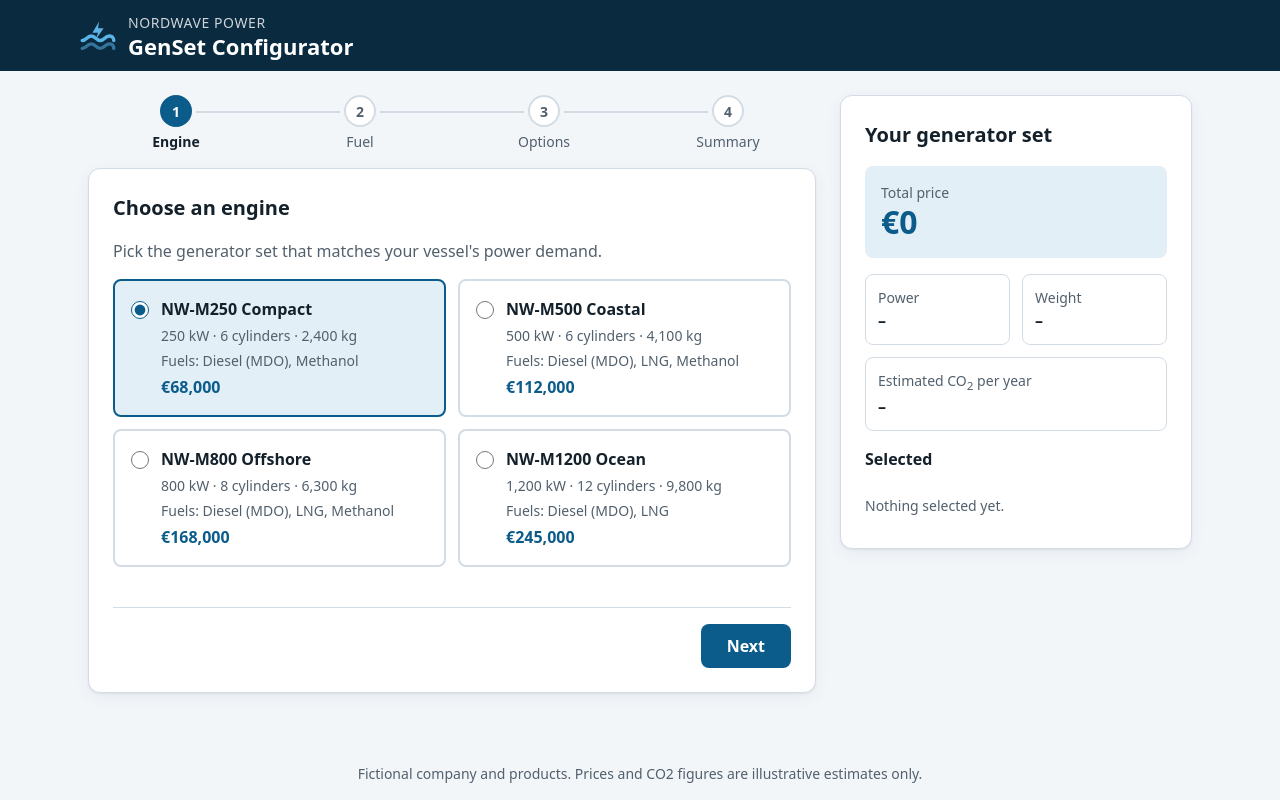
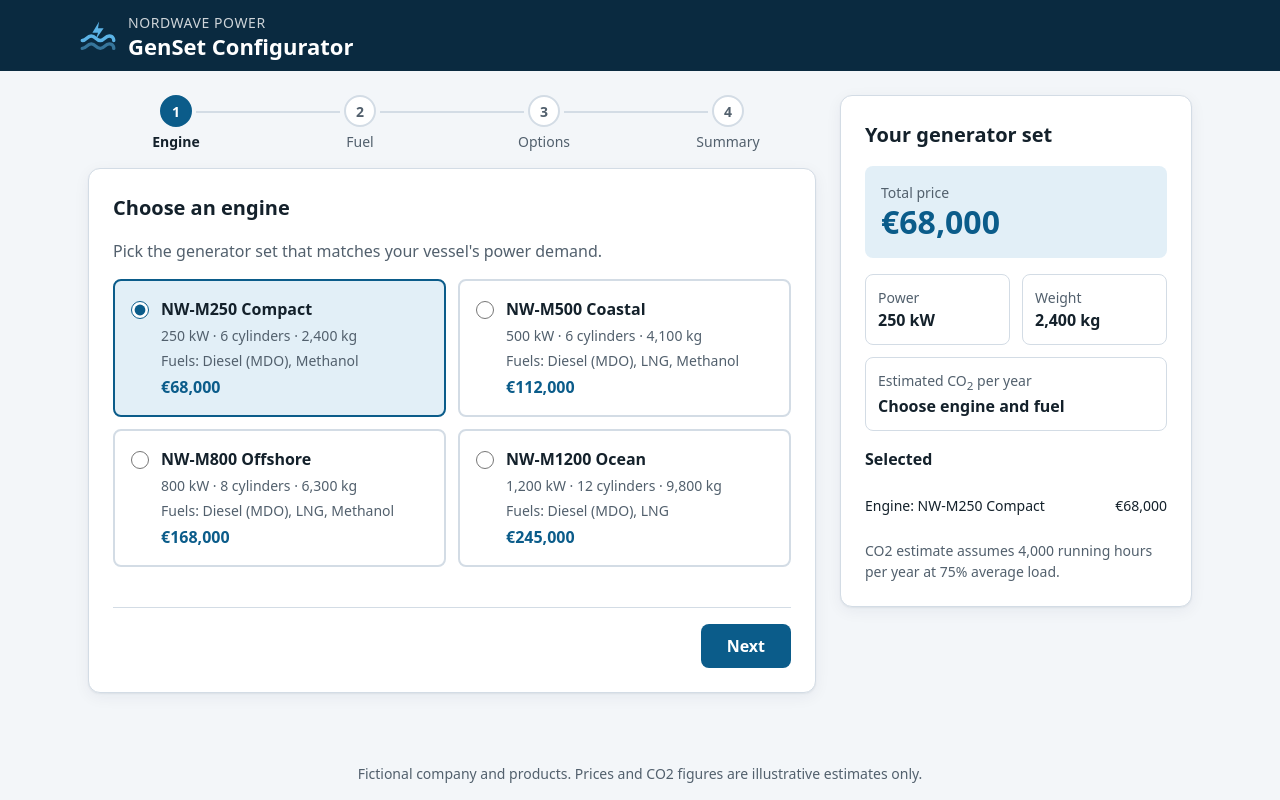
Before and after one commit to ahsan-babar-khan/genset-configurator, a plain HTML site: page index.html in a window 1280 px wide. Both pictures are taken after a click on the label 279 px from the left and 348 px from the top of the page. Drawn offline with Linux system fonts and the light colour scheme.

Commit message:
feat: add live summary panel and pricing
- pricing.js: pure functions for price, weight (with percentage
  modifiers from data), power and annual CO2 estimate
- Summary panel updates on every change; total price in an aria-live
  region that is only rewritten when the value changes
- Review table on step 4 with per-item prices and totals
- Fuel cards show g CO2 per kWh; CO2 assumptions note from data

```diff
--- a/css/styles.css
+++ b/css/styles.css
@@ -580,6 +580,17 @@ fieldset {
   font-variant-numeric: tabular-nums;
 }
 
+.figure dd.figure__detail {
+  font-size: 0.75rem;
+  font-weight: 400;
+  color: var(--color-text-muted);
+}
+
+.summary__item-price {
+  flex-shrink: 0;
+  font-variant-numeric: tabular-nums;
+}
+
 .summary__subtitle {
   font-size: 1rem;
 }
@@ -635,8 +646,26 @@ fieldset {
   font-weight: 600;
 }
 
+.review-list dd {
+  display: flex;
+  justify-content: space-between;
+  gap: var(--space-3);
+}
+
+.review-list__price {
+  flex-shrink: 0;
+  font-variant-numeric: tabular-nums;
+}
+
 .review-list > :nth-last-child(-n + 2) {
   border-bottom: 0;
+}
+
+.review-list .review-list__total {
+  background: var(--color-primary-soft);
+  font-weight: 800;
+  font-size: var(--text-lg);
+  color: var(--color-primary);
 }
 
 /* 10. Utilities ------------------------------------------------------------ */
--- a/index.html
+++ b/index.html
@@ -133,6 +133,7 @@
         <div class="figure">
           <dt>Weight</dt>
           <dd id="sum-weight">–</dd>
+          <dd class="figure__detail" id="sum-weight-detail" hidden></dd>
         </div>
         <div class="figure figure--wide">
           <dt>Estimated CO<sub>2</sub> per year</dt>
--- a/js/main.js
+++ b/js/main.js
@@ -11,6 +11,7 @@ import {
   validateStep,
   checkDataIntegrity,
 } from "./rules.js";
+import { calculateTotals } from "./pricing.js";
 import * as ui from "./ui.js";
 
 const DATA_URL = "data/products.json";
@@ -45,12 +46,16 @@ async function init() {
   ui.buildFuelChoices(document.getElementById("fuel-choices"), data, fmt);
   ui.buildOptionGroups(document.getElementById("option-groups"), data, fmt);
   ui.setDisclaimer(data.meta.disclaimer);
+  ui.setAssumptionsNote(data.assumptions, fmt);
 
   // Re-render from state on every change.
   function render() {
     const selections = state.getSelections();
+    const totals = calculateTotals(data, selections);
     ui.updateChoices(form, selections, getAvailability(data, selections));
     ui.updateSteps(state.getStep());
+    ui.updateSummary(totals, fmt);
+    ui.updateReview(totals, fmt);
   }
 
   // --- Events -------------------------------------------------------------
--- /dev/null
+++ b/js/pricing.js
@@ -0,0 +1,74 @@
+// pricing.js - totals for price, power, weight and CO2.
+// Pure functions only (no DOM), so they can be tested in Node.
+// Every number comes from products.json; nothing is hard-coded here.
+
+import { findItem, getGroupLabel, getItemLabel } from "./rules.js";
+
+// The order lines appear in on the summary and the quote.
+function groupOrder(data) {
+  return ["engine", "fuel", ...data.optionGroups.map((g) => g.id)];
+}
+
+// g of CO2 per kWh produced, for one fuel.
+// (fuel used per kWh) x (CO2 released per tonne of fuel burnt)
+export function co2GramsPerKwh(fuel) {
+  return fuel.fuelConsumptionGPerKwh * fuel.co2FactorTPerTFuel;
+}
+
+// Estimated tonnes of CO2 per year for an engine running on a fuel,
+// using the running hours and load factor from data.assumptions.
+export function annualCo2Tonnes(engine, fuel, assumptions) {
+  const kWhPerYear = engine.powerKw * assumptions.averageLoadFactor * assumptions.annualRunningHours;
+  return (kWhPerYear * co2GramsPerKwh(fuel)) / 1_000_000; // grams -> tonnes
+}
+
+// Weight added by modifiers such as "noise enclosure adds 8%".
+// Each percentage is applied to the weight BEFORE modifiers, so two
+// modifiers of 5% add 10%, not 10.25%. Simple and easy to explain to a customer.
+export function weightAdjustments(data, selections, baseWeightKg) {
+  return (data.modifiers ?? [])
+    .filter((m) => selections[m.when.group] === m.when.value && m.effect.type === "weightPercent")
+    .map((m) => ({
+      id: m.id,
+      label: m.label,
+      weightKg: Math.round((baseWeightKg * m.effect.value) / 100),
+    }));
+}
+
+// The main function: everything the summary panel and quote need.
+// Works for partial configurations too (missing groups are just skipped).
+export function calculateTotals(data, selections) {
+  const lines = [];
+
+  for (const group of groupOrder(data)) {
+    const item = findItem(data, group, selections[group]);
+    if (!item) continue;
+    lines.push({
+      group,
+      groupLabel: getGroupLabel(data, group),
+      id: item.id,
+      label: getItemLabel(data, group, item.id),
+      price: group === "engine" ? item.basePrice : item.price ?? 0,
+      weightKg: item.weightKg ?? 0,
+    });
+  }
+
+  const price = lines.reduce((sum, line) => sum + line.price, 0);
+  const baseWeightKg = lines.reduce((sum, line) => sum + line.weightKg, 0);
+  const adjustments = weightAdjustments(data, selections, baseWeightKg);
+  const weightKg = baseWeightKg + adjustments.reduce((sum, a) => sum + a.weightKg, 0);
+
+  const engine = findItem(data, "engine", selections.engine);
+  const fuel = findItem(data, "fuel", selections.fuel);
+
+  return {
+    currency: data.meta.currency,
+    lines,
+    price,
+    powerKw: engine ? engine.powerKw : null,
+    baseWeightKg,
+    adjustments,
+    weightKg: engine ? weightKg : null, // no meaningful weight without an engine
+    co2TonnesPerYear: engine && fuel ? Math.round(annualCo2Tonnes(engine, fuel, data.assumptions)) : null,
+  };
+}
--- a/js/ui.js
+++ b/js/ui.js
@@ -6,6 +6,7 @@
 //           keyboard focus where it is while the user arrows through radios.
 
 import { STEPS } from "./rules.js";
+import { co2GramsPerKwh } from "./pricing.js";
 
 const $ = (selector, root = document) => root.querySelector(selector);
 
@@ -91,7 +92,7 @@ export function buildFuelChoices(container, data, fmt) {
         name: "fuel",
         id: fuel.id,
         title: fuel.label,
-        lines: [fuel.description],
+        lines: [fuel.description, `≈ ${fmt.number(co2GramsPerKwh(fuel))} g CO2 per kWh`],
         price: fmt.extra(fuel.price),
       })
     )
@@ -176,6 +177,75 @@ export function focusStepHeading(stepIndex) {
 }
 
 // ---------------------------------------------------------------------------
+// Live summary and review
+// ---------------------------------------------------------------------------
+
+// Only touch the DOM when the text really changes. Rewriting the same text
+// inside an aria-live region can make screen readers announce it again.
+function setText(node, text) {
+  if (node.textContent !== text) node.textContent = text;
+}
+
+const DASH = "–";
+
+export function updateSummary(totals, fmt) {
+  setText($("#sum-price"), fmt.money(totals.price));
+  setText($("#sum-power"), totals.powerKw === null ? DASH : `${fmt.number(totals.powerKw)} kW`);
+  setText($("#sum-weight"), totals.weightKg === null ? DASH : `${fmt.number(totals.weightKg)} kg`);
+  setText(
+    $("#sum-co2"),
+    totals.co2TonnesPerYear === null ? "Choose engine and fuel" : `≈ ${fmt.number(totals.co2TonnesPerYear)} t`
+  );
+
+  // e.g. "incl. +375 kg: Noise enclosure adds 8% to total weight"
+  const detail = $("#sum-weight-detail");
+  const adjustmentText = totals.adjustments
+    .map((a) => `incl. +${fmt.number(a.weightKg)} kg: ${a.label}`)
+    .join(" ");
+  setText(detail, totals.weightKg === null ? "" : adjustmentText);
+  detail.hidden = detail.textContent === "";
+
+  const items =
+    totals.lines.length === 0
+      ? [el("li", { class: "summary__empty", text: "Nothing selected yet." })]
+      : totals.lines.map((line) =>
+          el("li", {}, [
+            el("span", { text: `${line.groupLabel}: ${line.label}` }),
+            el("span", { class: "summary__item-price", text: fmt.money(line.price) }),
+          ])
+        );
+  $("#summary-items").replaceChildren(...items);
+}
+
+// The table on step 4: one row per selection, then the totals.
+export function updateReview(totals, fmt) {
+  const row = (term, value, price = "", modifier = "") => [
+    el("dt", { class: modifier, text: term }),
+    el("dd", { class: modifier }, [
+      el("span", { text: value }),
+      el("span", { class: "review-list__price", text: price }),
+    ]),
+  ];
+
+  const rows = totals.lines.flatMap((line) => row(line.groupLabel, line.label, fmt.money(line.price)));
+  if (totals.powerKw !== null) rows.push(...row("Power", `${fmt.number(totals.powerKw)} kW`));
+  if (totals.weightKg !== null) rows.push(...row("Weight", `${fmt.number(totals.weightKg)} kg`));
+  if (totals.co2TonnesPerYear !== null) {
+    rows.push(...row("Est. CO2 per year", `≈ ${fmt.number(totals.co2TonnesPerYear)} tonnes`));
+  }
+  rows.push(...row("Total price", "", fmt.money(totals.price), "review-list__total"));
+
+  $("#review-list").replaceChildren(...rows);
+}
+
+// Explains the assumptions behind the CO2 figure, from products.json.
+export function setAssumptionsNote(assumptions, fmt) {
+  $("#summary-note").textContent =
+    `CO2 estimate assumes ${fmt.number(assumptions.annualRunningHours)} running hours per year ` +
+    `at ${Math.round(assumptions.averageLoadFactor * 100)}% average load.`;
+}
+
+// ---------------------------------------------------------------------------
 // Messages
 // ---------------------------------------------------------------------------
 
```
Also changed, not shown: docs/LEARNING-NOTES.md (+44 -0 lines).
